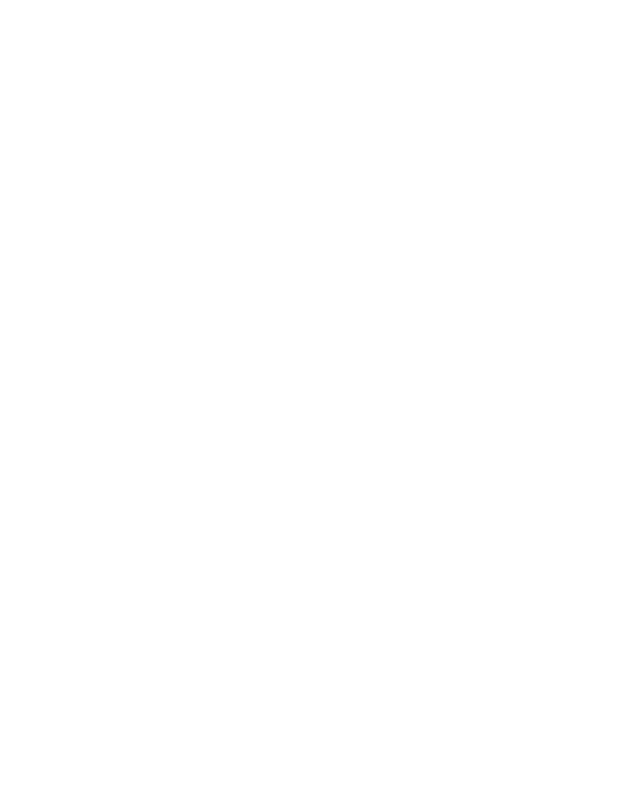
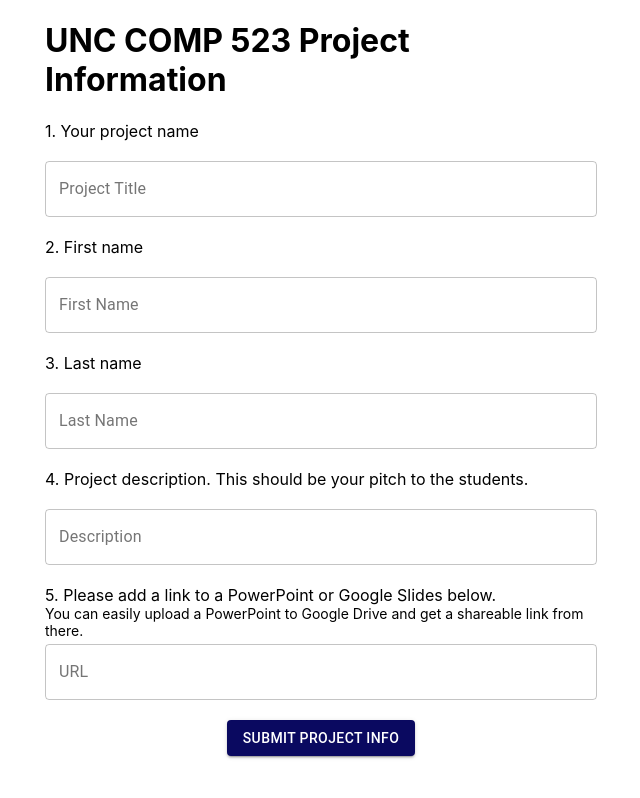
Before and after one commit to Patrick-Carawan/Comp523AdminTools, a React (Create React App) app: page /acceptedClientForm in a window 1280 px wide. Shown: the whole page, without its empty margins (319-959 px from the left). Built offline with nearby package versions, Linux system fonts and the light colour scheme.

Commit message:
added acceptedClientForm

```diff
--- a/src/App.js
+++ b/src/App.js
@@ -15,11 +15,13 @@
 import TeamSelection from "./Components/TeamSelection";
 import {createMuiTheme} from "@material-ui/core/styles";
 import {MuiThemeProvider} from "@material-ui/core";
+import AcceptedClientForm from "./Components/AcceptedClientForm";
 
 const theme = createMuiTheme({
     palette:{
         primary: {main: '#53c5e8'},
-        secondary:{main: '#0a0960'}
+        secondary:{main: '#0a0960'},
+        danger: {main: 'rgba(255,24,34,0.96)'}
     }
 });
 function App() {
@@ -38,6 +40,7 @@
                 <Route path="/teams" component={TeamsGrid} exact={true}/>
                 <Route path="/rank" component={RankContainer} exact={true}/>
                 <Route path="/teamSelection" component={TeamSelection} exact={true}/>
+                <Route path="/acceptedClientForm" component={AcceptedClientForm} exact={true}/>
                 <Route
                 path="/studentSetupPage"
                 component={StudentSetupPage}
--- a/src/Components/AcceptedClientForm.jsx
+++ b/src/Components/AcceptedClientForm.jsx
@@ -0,0 +1,148 @@
+import React, {useState} from 'react';
+import Container from "@material-ui/core/Container";
+import Grid from "@material-ui/core/Grid";
+import TextField from "@material-ui/core/TextField";
+import Button from "@material-ui/core/Button";
+import ClearIcon from '@material-ui/icons/HighlightOff';
+
+function AcceptedClientForm(props) {
+
+    const [projectTitle, setProjectTitle] = useState('');
+    const [firstName, setFirstName] = useState('');
+    const [lastName, setLastName] = useState('');
+    const [description, setDescription] = useState('');
+    const [URL, setURL] = useState('');
+    const [showError, setShowError] = useState(false);
+
+    function submitForm(e) {
+        e.preventDefault();
+        if (! (projectTitle && firstName && lastName && description && URL)) {
+            setShowError(true);
+        } else {
+            setShowError(false);
+            console.log('submitted');
+        }
+    }
+
+    return (
+        <Container maxWidth="sm">
+            <h1>UNC COMP 523 Project Information</h1>
+            <form onSubmit={submitForm}>
+                <Grid
+                    container
+                    direction="column"
+                    justify="flex-start"
+                    alignItems="stretch"
+                >
+                    <span>1. Your project name</span>
+                    <br/>
+                    <TextField
+                        id="outlined-basic"
+                        label="Project Title"
+                        variant="outlined"
+                        onChange={(e) => setProjectTitle(e.target.value)}
+                    />
+                    <br/>
+                </Grid>
+
+                <Grid
+                    container
+                    direction="column"
+                    justify="flex-start"
+                    alignItems="stretch"
+                >
+                    <span>2. First name</span>
+                    <br/>
+                    <TextField
+                        id="outlined-basic"
+                        label="First Name"
+                        variant="outlined"
+                        onChange={(e) => setFirstName(e.target.value)}
+                    />
+                    <br/>
+                </Grid>
+
+                <Grid
+                    container
+                    direction="column"
+                    justify="flex-start"
+                    alignItems="stretch"
+                >
+                    <span>3. Last name</span>
+                    <br/>
+                    <TextField
+                        id="outlined-basic"
+                        label="Last Name"
+                        variant="outlined"
+                        onChange={(e) => setLastName(e.target.value)}
+                    />
+                    <br/>
+                </Grid>
+
+                <Grid
+                    container
+                    direction="column"
+                    justify="flex-start"
+                    alignItems="stretch"
+                >
+                    <span>4. Project description. This should be your pitch to the students.</span>
+                    <br/>
+                    <TextField
+                        id="outlined-basic"
+                        label="Description"
+                        variant="outlined"
+                        onChange={(e) => setDescription(e.target.value)}
+                    />
+                </Grid>
+
+                <Grid
+                    container
+                    direction="column"
+                    justify="flex-start"
+                    alignItems="stretch"
+                >
+                    <br/>
+
+                </Grid>
+
+                <Grid
+                    container
+                    direction="column"
+                    justify="flex-start"
+                    alignItems="stretch"
+                >
+                    <span>
+                       5. Please add a link to a PowerPoint or Google Slides below.
+                    </span>
+                    <span style={{'fontSize': '14px', 'marginBottom': '5px'}}>
+                        You can easily upload a PowerPoint to Google Drive and get a shareable link from there.
+                    </span>
+                    <TextField id="outlined-basic" label="URL" variant="outlined"
+                               onChange={(e) => setURL(e.target.value)}
+                    />
+                </Grid>
+                <br/>
+
+                <Grid
+                    container
+                    direction="column"
+                    justify="flex-start"
+                    alignItems="center"
+                >
+                    <Button type="submit" variant="contained" color="secondary">
+                        Submit Project Info
+                    </Button>
+                    {
+                        showError ?
+                            <Button style={{'color': 'red', 'marginTop': '3em'}} variant="outlined"
+                                    onClick={() => setShowError(false)}>
+                            <ClearIcon style={{'marginRight':'8px'}}/>    Please fill out all fields
+                            </Button>
+                            : null}
+                </Grid>
+            </form>
+        </Container>
+    );
+}
+
+export default AcceptedClientForm;
```
